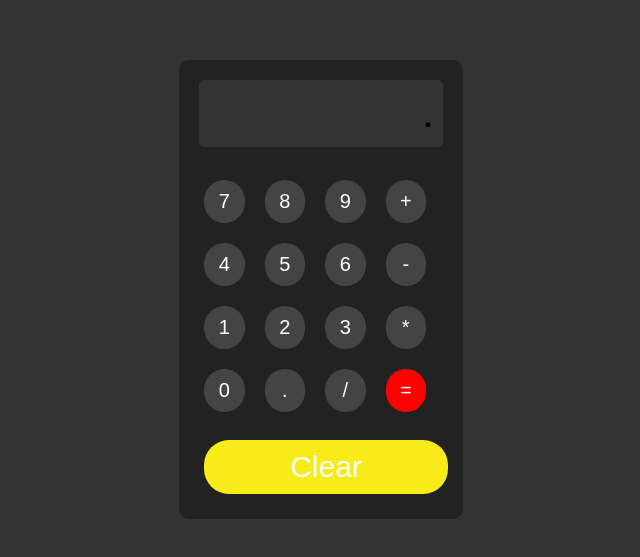
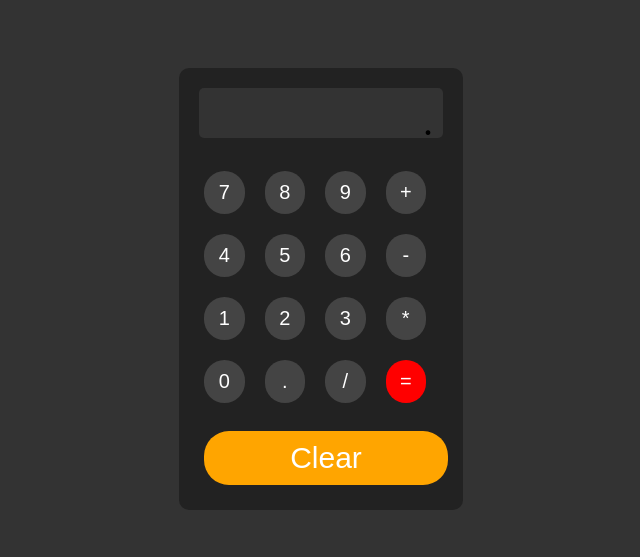
Before and after one commit to alexiscureno/practice-calculator, a plain HTML site: page index.html in a window 1280 px wide. Shown: the part 119-676 px from the top of the page, without its empty margins (319-959 px from the left). Drawn offline with Linux system fonts and the light colour scheme.

Commit message:
Update calculator display and clear button styling

```diff
--- a/styles.css
+++ b/styles.css
@@ -21,6 +21,7 @@ body {
     overflow: hidden;
     text-align: end;
     font-size: 40px;
+    height: 30px;
 }
 
 .buttons {
@@ -58,14 +59,14 @@ button:active {
 
 #clear {
     width: 100%;
-    background-color: rgb(249, 234, 25);
+    background-color: rgb(255, 165, 0);
     font-size: 30px;
 }
 
 #clear:hover {
-    background-color: rgb(176, 179, 35);
+    background-color: rgb(230, 140, 0);
 }
 
 #clear:active {
-    background-color: rgb(176, 179, 35);
+    background-color: rgb(230, 140, 0);
 }
```
